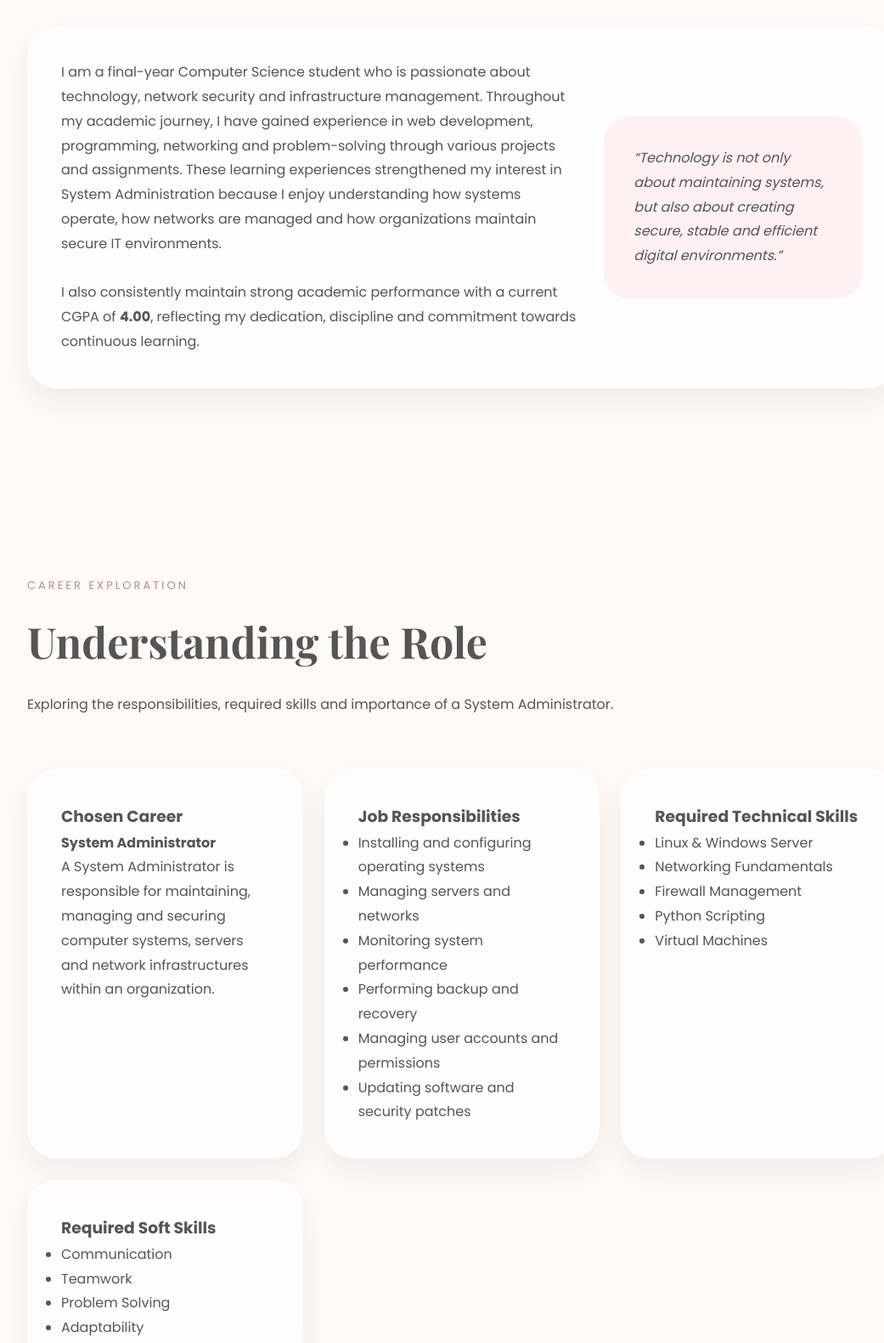
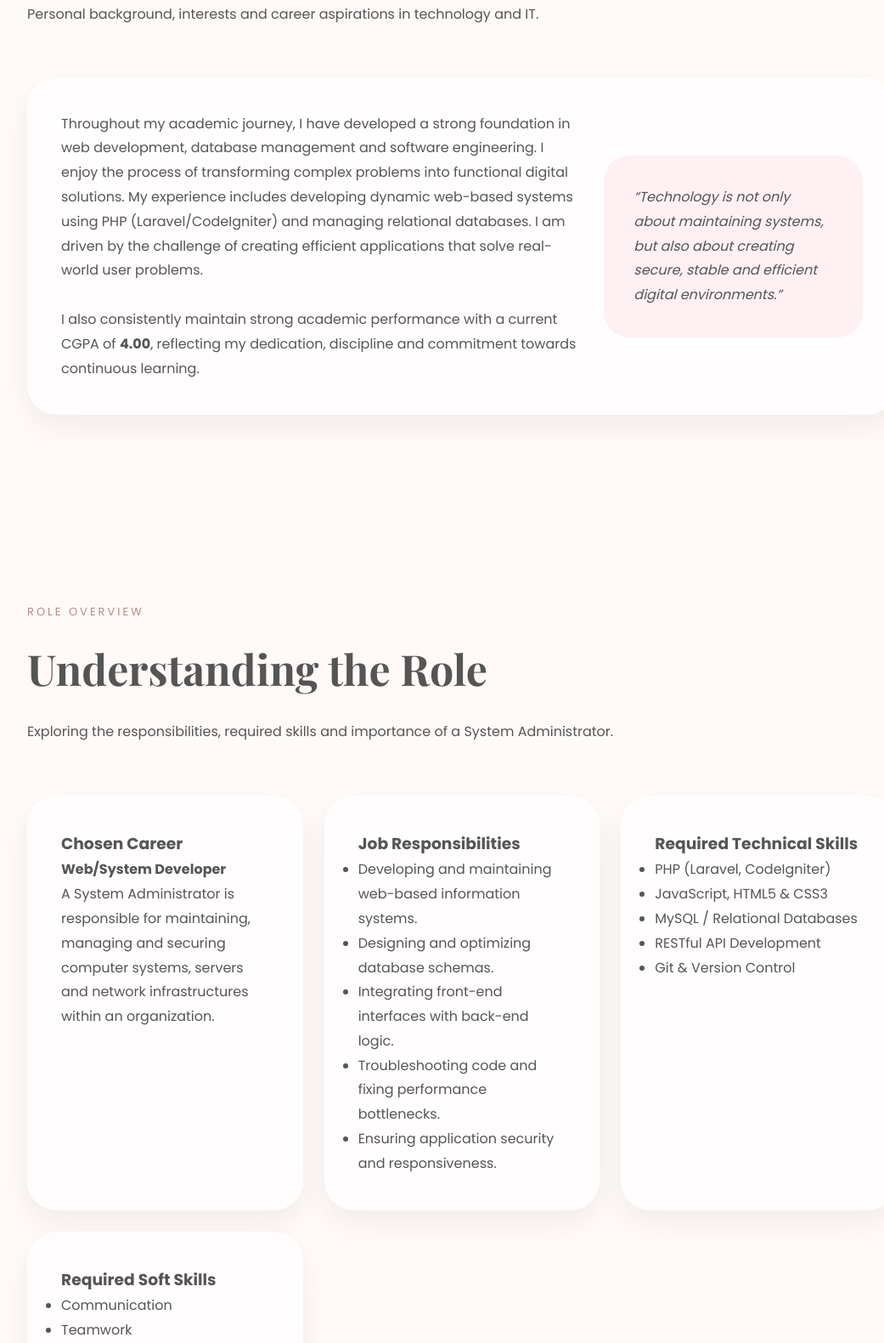
Before and after one commit to zarithariesya/e-portfolio, a plain HTML site: page index.html in a window 1280 px wide. Shown: the part 1220-2800 px from the top of the page at 85% size, without its empty margins (96-1137 px from the left). Drawn offline with nearby package versions, Linux system fonts and the light colour scheme.

Commit message:
Update index.html

```diff
--- a/index.html
+++ b/index.html
@@ -50,25 +50,22 @@
 <div class="hero-left">
 
 <p class="tag">
-Future System Administrator
+Aspiring Web & System Developer
 </p>
 
 <h1>
 
-Building secure and reliable
-systems for the future.
-
+Crafting efficient, scalable, and user-centric web applications.
 </h1>
 
 <p class="hero-text">
 
-Final-year Computer Science student with
-strong interests in System Administration,
-Networking, Cybersecurity and IT Infrastructure.
+Final-year Computer Science student passionate about full-stack web development
+and building robust information systems.
 
-Passionate about managing systems,
-solving technical issues and continuously
-improving technical knowledge.
+Experienced in frameworks like Laravel and CodeIgniter,
+with a keen eye for clean code, database optimization
+and intuitive user interfaces."
 
 </p>
 
@@ -119,20 +116,16 @@ career aspirations in technology and IT.
 
 <p>
 
-I am a final-year Computer Science student
-who is passionate about technology,
-network security and infrastructure management.
+Throughout my academic journey,
+I have developed a strong foundation in web development,
+database management and software engineering.
 
-Throughout my academic journey,
-I have gained experience in web development,
-programming, networking and problem-solving
-through various projects and assignments.
+I enjoy the process of transforming complex problems into functional digital solutions.
+My experience includes developing dynamic web-based systems using PHP (Laravel/CodeIgniter)
+and managing relational databases.
 
-These learning experiences strengthened my
-interest in System Administration because
-I enjoy understanding how systems operate,
-how networks are managed and how organizations
-maintain secure IT environments.
+I am driven by the challenge of creating efficient applications
+that solve real-world user problems.
 
 <br><br>
 
@@ -165,7 +158,7 @@ stable and efficient digital environments.”
 
 <div class="section-title">
 
-<p class="mini-title">CAREER EXPLORATION</p>
+<p class="mini-title">ROLE OVERVIEW</p>
 
 <h2>Understanding the Role</h2>
 
@@ -186,7 +179,7 @@ skills and importance of a System Administrator.
 
 <h3>Chosen Career</h3>
 
-<h4>System Administrator</h4>
+<h4>Web/System Developer</h4>
 
 <p>
 
@@ -207,12 +200,11 @@ within an organization.
 
 <ul>
 
-<li>Installing and configuring operating systems</li>
-<li>Managing servers and networks</li>
-<li>Monitoring system performance</li>
-<li>Performing backup and recovery</li>
-<li>Managing user accounts and permissions</li>
-<li>Updating software and security patches</li>
+<li>Developing and maintaining web-based information systems.</li>
+<li>Designing and optimizing database schemas.</li>
+<li>Integrating front-end interfaces with back-end logic.</li>
+<li>Troubleshooting code and fixing performance bottlenecks.</li>
+<li>Ensuring application security and responsiveness.</li>
 
 </ul>
 
@@ -226,11 +218,11 @@ within an organization.
 
 <ul>
 
-<li>Linux & Windows Server</li>
-<li>Networking Fundamentals</li>
-<li>Firewall Management</li>
-<li>Python Scripting</li>
-<li>Virtual Machines</li>
+<li>PHP (Laravel, CodeIgniter)</li>
+<li>JavaScript, HTML5 & CSS3</li>
+<li>MySQL / Relational Databases</li>
+<li>RESTful API Development</li>
+<li>Git & Version Control</li>
 
 </ul>
 
@@ -279,17 +271,17 @@ within an organization.
 <h3>Technical Skills</h3>
 
 <div class="skill-item">
-<p>HTML / CSS</p>
+<p>PHP & CodeIgniter</p>
 <div class="bar"><span style="width:90%"></span></div>
 </div>
 
 <div class="skill-item">
-<p>PHP & CodeIgniter</p>
+<p>HTML / CSS</p>
 <div class="bar"><span style="width:80%"></span></div>
 </div>
 
 <div class="skill-item">
-<p>Python</p>
+<p>Database Management (MySQL)</p>
 <div class="bar"><span style="width:65%"></span></div>
 </div>
 
@@ -440,6 +432,8 @@ features more efficiently.
 <li>FocusBuddy Productivity App</li>
 <li>Distributed Chat Server</li>
 <li>IoT Mini Projects</li>
+<li>Online Donation Management System</li>
+<li>Cloud Resource Monitoring</li>
 
 </ul>
 
```
